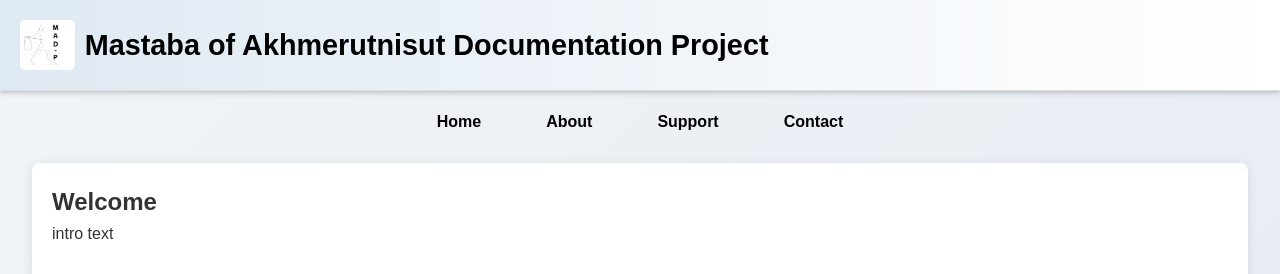
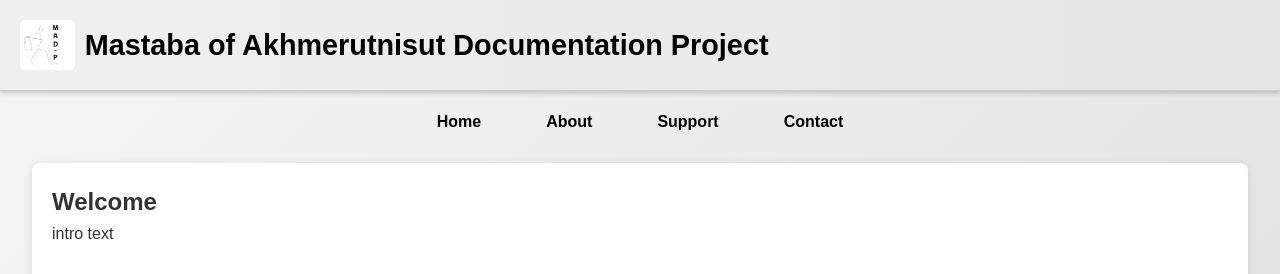
Before and after one commit to AkhmerutnisutProject/MAD-P, a plain HTML site: page index.html in a window 1280 px wide. Shown: the top 274 px of the page. Drawn offline with Linux system fonts and the light colour scheme.

Commit message:
Update style.css

```diff
--- a/style.css
+++ b/style.css
@@ -10,7 +10,7 @@
 
 body {
   line-height: 1.6;
-  background: linear-gradient(135deg, #f0f4f8, #e6ebf2); /* Subtle gradient outside main */
+  background: linear-gradient(135deg, #f5f5f5, #e0e0e0); /* Subtle grey gradient outside main */
   color: #333;
 }
 
@@ -22,9 +22,9 @@ body {
   align-items: center;
   justify-content: space-between;
   padding: 10px 20px;
-  background: linear-gradient(90deg, #dfe9f3, #ffffff); /* Soft gradient */
+  background: linear-gradient(90deg, #f0f0f0, #e6e6e6); /* Soft grey gradient header */
   color: #000000;
-  border-bottom: 1px solid #ddd;
+  border-bottom: 1px solid #ccc;
   box-shadow: 0 2px 5px rgba(0, 0, 0, 0.2);
   position: sticky;
   top: 0;
```
